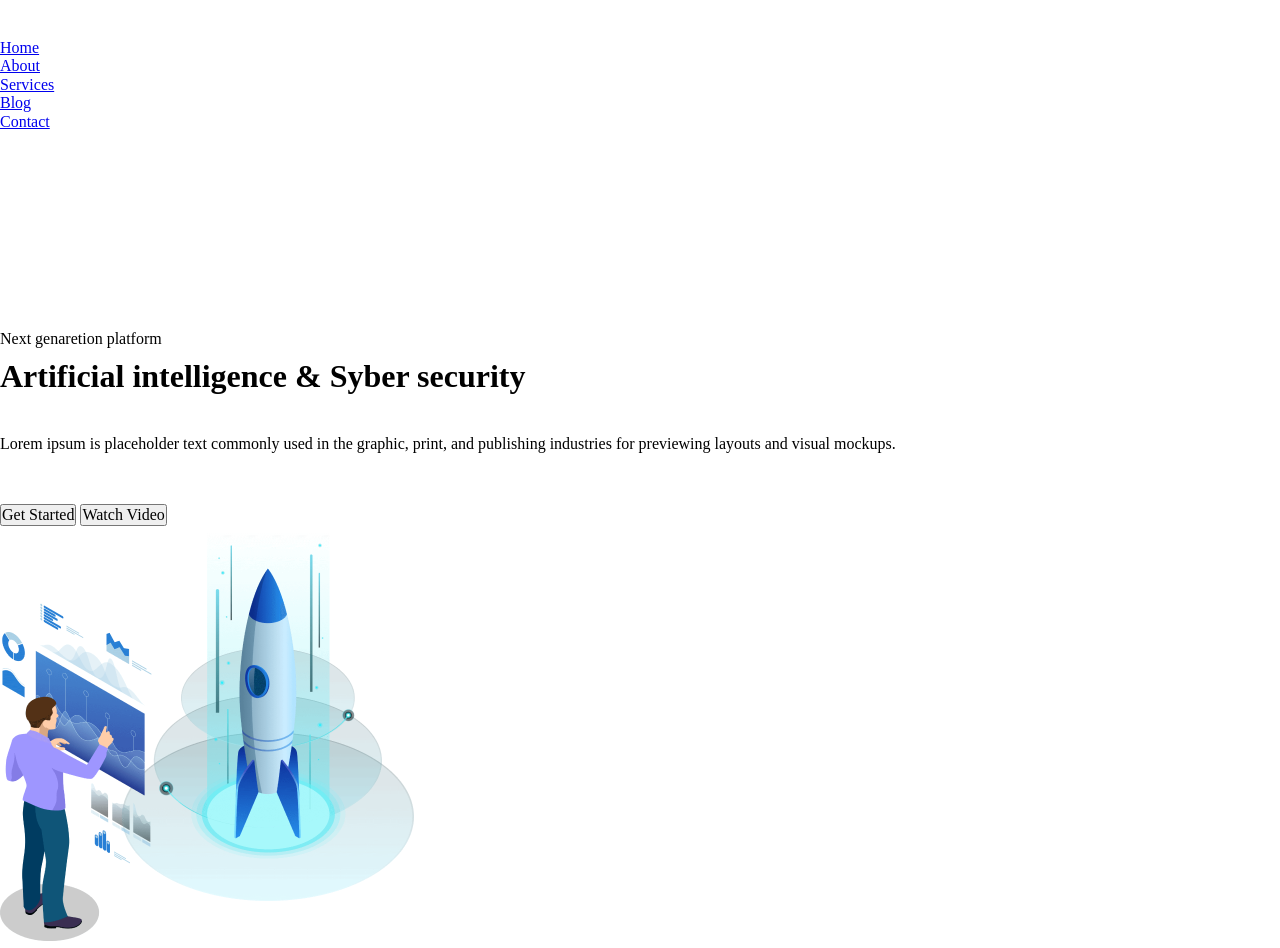
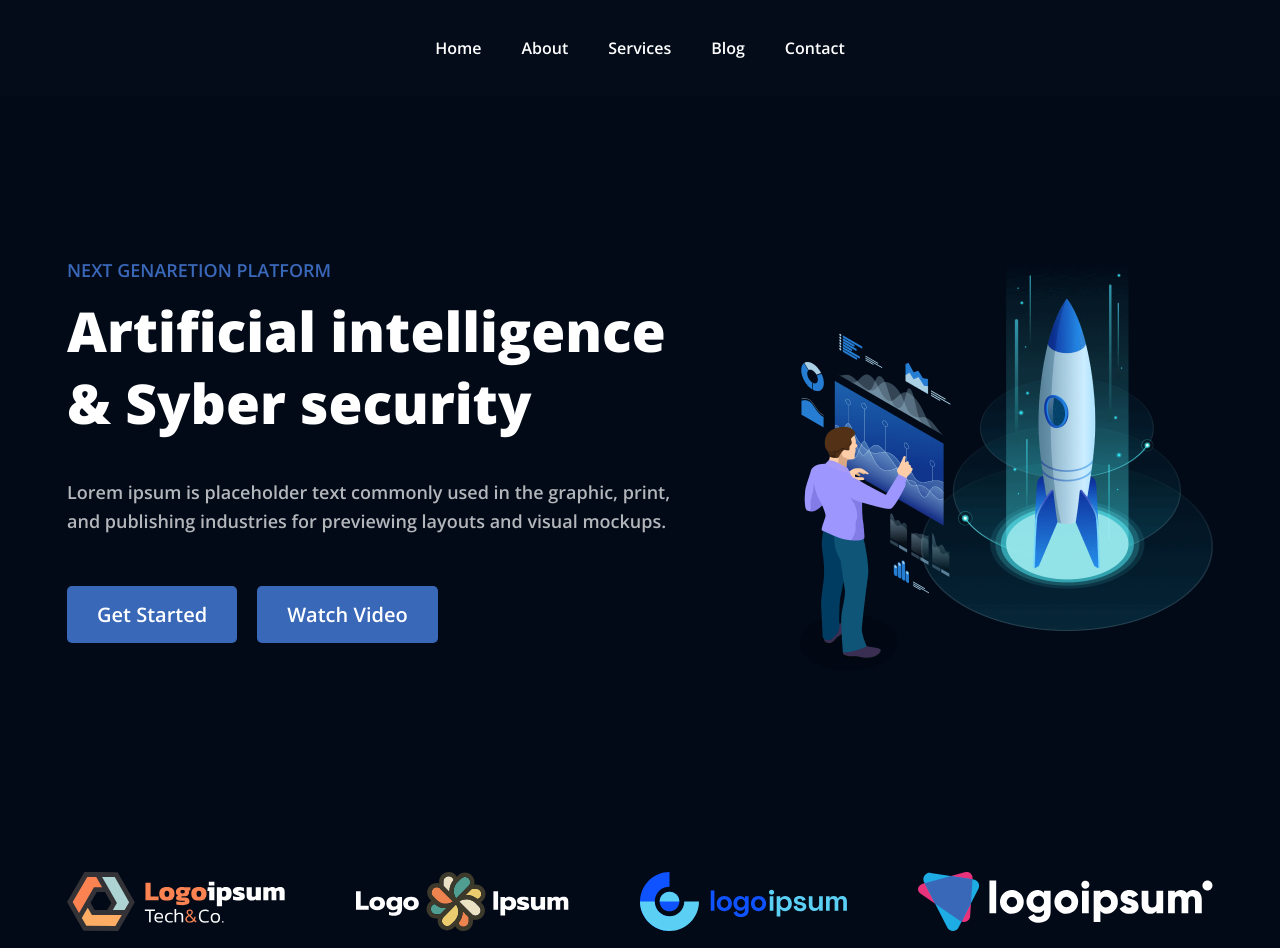
Before and after one commit to mkrasovskiy/seminars-html-css, a plain HTML site: page lesson2/index.html in a window 1280 px wide. Shown: the top 948 px of the page. Drawn offline with nearby package versions, Linux system fonts and the light colour scheme.

Commit message:
четвертый семинар

```diff
--- a/lesson2/css/style.css
+++ b/lesson2/css/style.css
@@ -1,6 +1,23 @@
 * {
     padding: 0;
     margin: 0;
+}
+body {
+    font-family: 'Open Sans', sans-serif;
+    font-weight: 600;
+    font-size: 16px;
+    font-style: normal;
+    color: #fff;
+    background-color: #020A18;
+}
+a {
+    text-decoration: none;
+}
+.center {
+    max-width: 1146px;
+    width: 100%;
+    margin: 0 auto;
+    /* outline: 2px solid #fff; */
 }
 .top {
 
@@ -9,45 +26,89 @@
     padding: 39px 0;
     margin: 0 0 160px 0;
     box-sizing: border-box;
+    background-color: #040C1A;
 }
 .menu-list {
-
+    list-style: none;
+    display: flex;
+    justify-content: center;
+    gap: 40px;
 }
 .menu-item {
 
 }
 .menu-link {
-
+    color: #fff;
+}
+.menu-link:hover {
+    color: #3A68B8;
+}
+.menu-link:active {
+    color: #548ceb;
 }
 .top-info {
-    margin: 0 0 197px 0;
+    display: flex;
+    gap: 128px;
+    margin: 0 auto 197px auto;
 }
 .top-content {
-
+    max-width: 604px;
 }
 .top-content-uptitle {
     margin: 0 0 10px 0;
+    color: #3A68B8;
+    font-size: 18px;
+    line-height: 160%;
+    text-transform: uppercase;
 }
 .top-content-title {
     margin: 0 0 40px 0;
+    font-weight: 800;
+    font-size: 55px;
+    line-height: 130%;
 }
 .top-content-txt {
     margin: 0 0 50px 0;
+    font-size: 18px;
+    line-height: 160%;
+    opacity: 0.7;
 }
 .top-content-btn-wrp {
-
+    display: flex;
+    gap: 20px;
 }
 .top-content-btn {
-
+    display: block;
+    padding: 15px 30px;
+    box-sizing: border-box;
+    font-size: 20px;
+    font-weight: 600;
+    line-height: 27px;
+    background-color: #3A68B8;
+    border-radius: 5px;
+    border: none;
+    color: #fff;
+}
+.top-content-btn:hover {
+    background-color: #fff;
+    color: #3A68B8;
+    cursor: pointer;
+}
+.top-content-btn:active {
+    background-color: #3A68B8;
+    color: #fff;
 }
 .top-info-img {
 
 }
 .top-logos {
-
+    padding: 0 0 99px 0;
 }
 .top-logos-list {
-
+    list-style: none;
+    display: flex;
+    gap: 71px;
+    flex-wrap: wrap;
 }
 .top-logos-list-item {
 
--- a/lesson2/index.html
+++ b/lesson2/index.html
@@ -4,6 +4,7 @@
     <meta charset="UTF-8">
     <meta http-equiv="X-UA-Compatible" content="IE=edge">
     <meta name="viewport" content="width=device-width, initial-scale=1.0">
+    <link href="https://fonts.googleapis.com/css2?family=Open+Sans:wght@400;600;700;800&display=swap" rel="stylesheet">
     <link rel="stylesheet" href="css/normalize.css">
     <link rel="stylesheet" href="css/style.css">
     <title>Главная</title>
@@ -11,6 +12,7 @@
 <body>
     <div class="top">
         <div class="header">
+            <div class="center">
                 <ul class="menu-list">
                     <li class="menu-item">
                         <a href="#" class="menu-link">Home</a>
@@ -29,7 +31,8 @@
                 </ul>
             </div>
         </div>
-    <div class="top-info">
+    </div>
+    <div class="top-info center">
         <div class="top-content">
             <p class="top-content-uptitle">Next genaretion platform</p>
             <h1 class="top-content-title">Artificial intelligence &amp;&nbsp;Syber security</h1>
@@ -43,7 +46,7 @@
             <img src="img/top-info-img.png" alt="info photo" height="415">
         </div>
     </div>
-    <div class="top-logos">
+    <div class="top-logos center">
         <ul class="top-logos-list">
             <li class="top-logos-list-item">
                 <a href="#">
```
Lines whose indentation alone changed are shown as unchanged.
